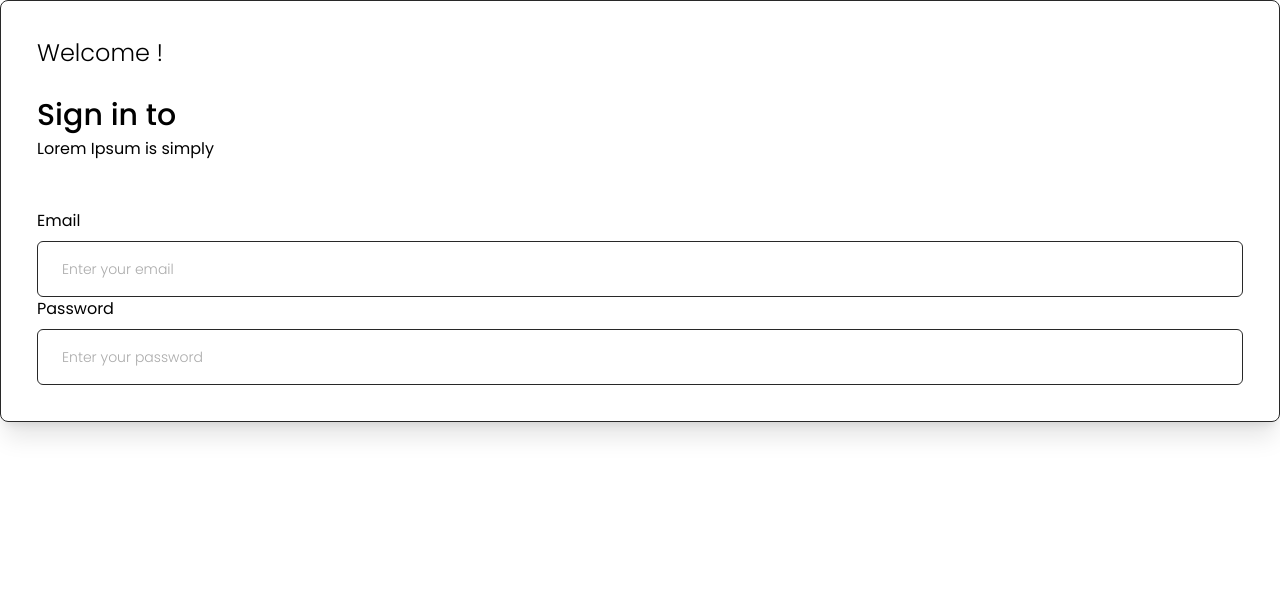
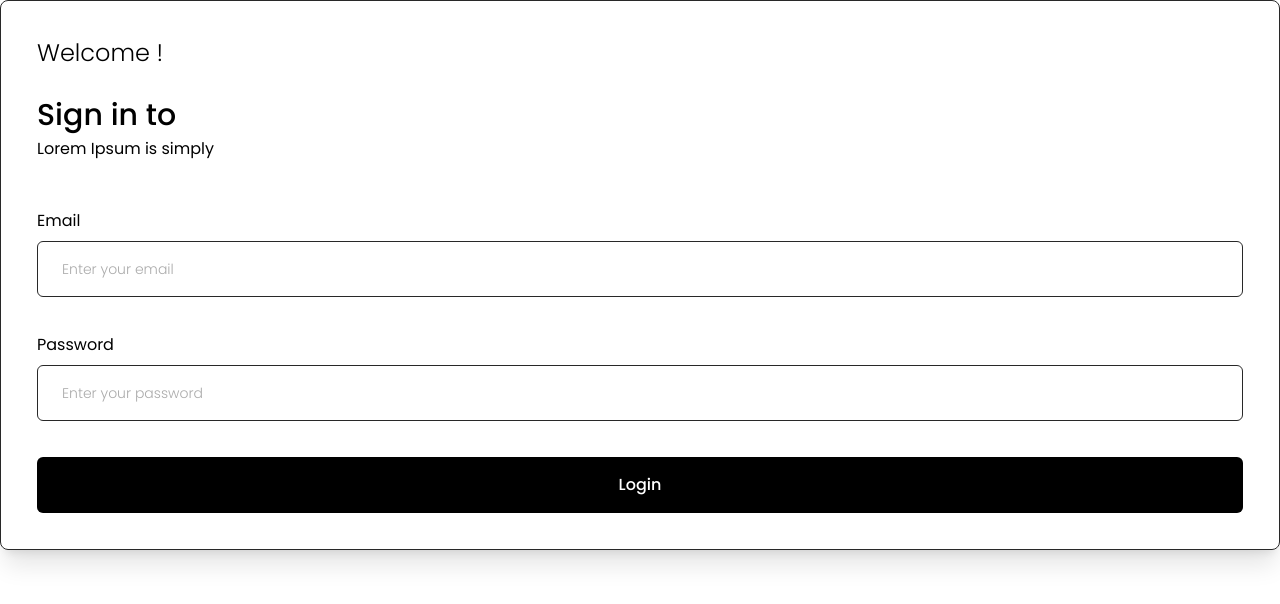
Before and after one commit to AldoWa/login-next-auth, a Next.js app: page / in a window 1280 px wide. Shown: the top 604 px of the page. Built offline with nearby package versions, Linux system fonts and the light colour scheme.

Commit message:
:sparkles: feat: creating button

```diff
--- /dev/null
+++ b/src/components/Button.tsx
@@ -0,0 +1,13 @@
+import { ButtonHTMLAttributes } from "react";
+
+interface ButtonProps extends ButtonHTMLAttributes<HTMLButtonElement> {
+  text: string;
+}
+
+export const Button = ({ text, className,  ...rest }: ButtonProps) => {
+  return (
+    <button type="button" className={`py-4 w-full bg-[#000] text-white font-medium rounded-md ${className}`} {...rest}>
+      { text }
+    </button>
+  )
+}
--- a/src/components/Input.tsx
+++ b/src/components/Input.tsx
@@ -6,9 +6,9 @@ interface InputProps extends InputHTMLAttributes<HTMLInputElement> {
   errors?: Array<string>;
 }
 
-export const Input = ({ label, placeholder, errors, ...rest }: InputProps) => {
+export const Input = ({ label, placeholder, errors, className, ...rest }: InputProps) => {
   return (
-    <div>
+    <div className={className}>
       <label
         htmlFor="input"
         aria-describedby="label-validation"
@@ -21,10 +21,13 @@ export const Input = ({ label, placeholder, errors, ...rest }: InputProps) => {
         id="input"
         type={rest.type}
         autoComplete={rest.type}
-        className="py-5 px-6 h-14 rounded-md border border-[#282828] focus:outline-none focus:ring-2 focus:ring-[#3182CE] focus:border-transparent
-          w-full mt-2 text-sm placeholder:text-[#ABABAB] text-[#000] font-light
-        "
+        className={
+          `py-5 px-6 h-14 rounded-md border border-[#282828] focus:outline-none focus:ring-2 focus:ring-[#3182CE] focus:border-transparent
+           w-full mt-2 text-sm placeholder:text-[#ABABAB] text-[#000] font-light
+          `
+        }
         placeholder={placeholder}
+        {...rest}
       />
       {!!errors?.length && (
         <div className="flex flex-col mt-2 gap-1">
--- a/src/pages/index.tsx
+++ b/src/pages/index.tsx
@@ -1,9 +1,10 @@
+import { Button } from "@/components/Button";
 import { Input } from "@/components/Input";
 
 export default function Home() {
   return (
     <div className="container mx-auto">
-      <div className="border  rounded-lg border-[#282828] shadow-xl p-9	">
+      <div className="border rounded-lg border-[#282828] shadow-xl p-9	">
         <p className="text-2xl text-[#000] font-light mb-7">Welcome !</p>
         <h1 className="text-3xl font-medium text-[#000] mb-1">Sign in to</h1>
         <h2 className="text-base font-normal text-[#000] mb-12">Lorem Ipsum is simply</h2>
@@ -17,8 +18,10 @@ export default function Home() {
             label="Password"
             placeholder="Enter your password"
             type="password"
+            className="mt-9"
           />
         </form>
+        <Button text="Login" className="mt-9"></Button>
       </div>
     </div>
   );
```
